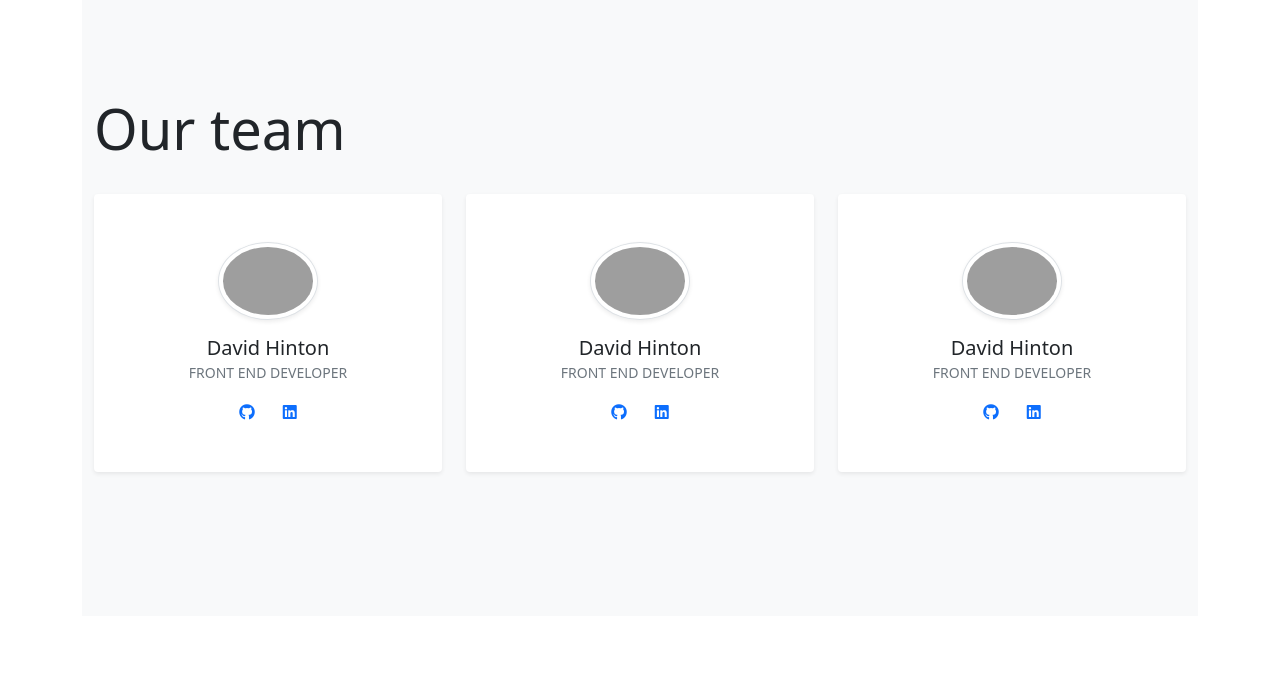
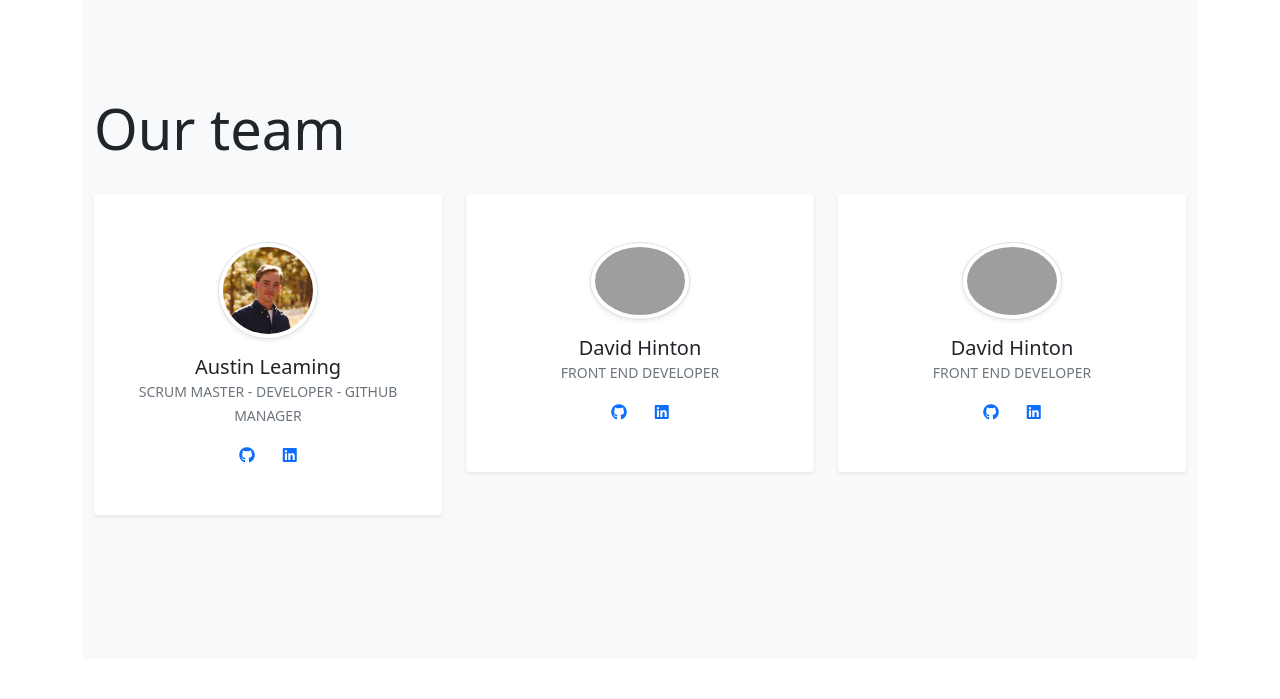
Before and after one commit to AustinLeaming/nft-exchange, a Django app: page /about/ in a window 1280 px wide. Shown: the part 101-800 px from the top of the page. Run offline with Django 3.2, Linux system fonts and the light colour scheme; grey boxes are pictures that could not be loaded.

Commit message:
added Austin info to about us page

```diff
--- a/main_app/templates/about.html
+++ b/main_app/templates/about.html
@@ -13,11 +13,11 @@
             <!-- Team item-->
             <div class="col-xl-4 col-sm-6 mb-5">
               <div class="bg-white rounded shadow-sm py-5 px-4">
-                <img src="https://i.imgur.com/nulR6IG.png" alt="My Image" width="100" class="img-fluid rounded-circle mb-3 img-thumbnail shadow-sm">
-                <h5 class="mb-0">David Hinton</h5><span class="small text-uppercase text-muted">Front End Developer</span>
+                <img src="../static/images/austin_pic.jpg" alt="My Image" width="100" class="img-fluid rounded-circle mb-3 img-thumbnail shadow-sm">
+                <h5 class="mb-0">Austin Leaming</h5><span class="small text-uppercase text-muted">Scrum Master - Developer - Github Manager</span>
                 <ul class="social mb-0 list-inline mt-3">
-                  <li class="list-inline-item"><a href="#" class="social-link"><i class="fab fa-github me-3"></i></a></li>
-                  <li class="list-inline-item"><a href="#" class="social-link"><i class="fab fa-linkedin"></i></a></li>
+                  <li class="list-inline-item"><a href="https://github.com/AustinLeaming" class="social-link"><i class="fab fa-github me-3"></i></a></li>
+                  <li class="list-inline-item"><a href="https://linkedin.com/in/austin-leaming" class="social-link"><i class="fab fa-linkedin"></i></a></li>
                 </ul>
               </div>
             </div>
@@ -46,9 +46,6 @@
                   </div>
                 </div>
               <!-- End-->
-
-
-
           </div>
         </div>
       </div>
```
Also changed, not shown: main_app/static/images/austin_pic.jpg (added). Lines whose indentation alone changed are shown as unchanged.
